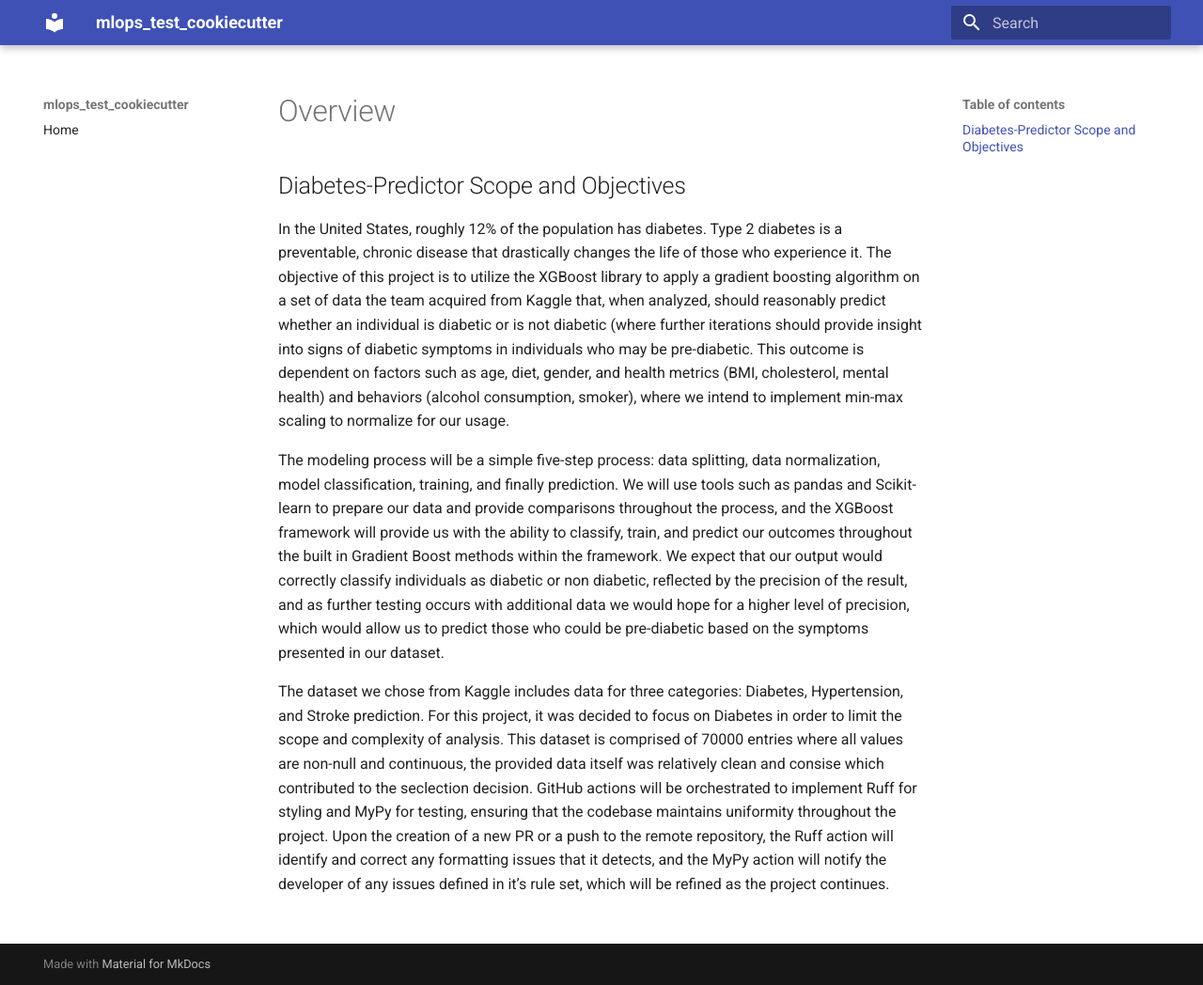
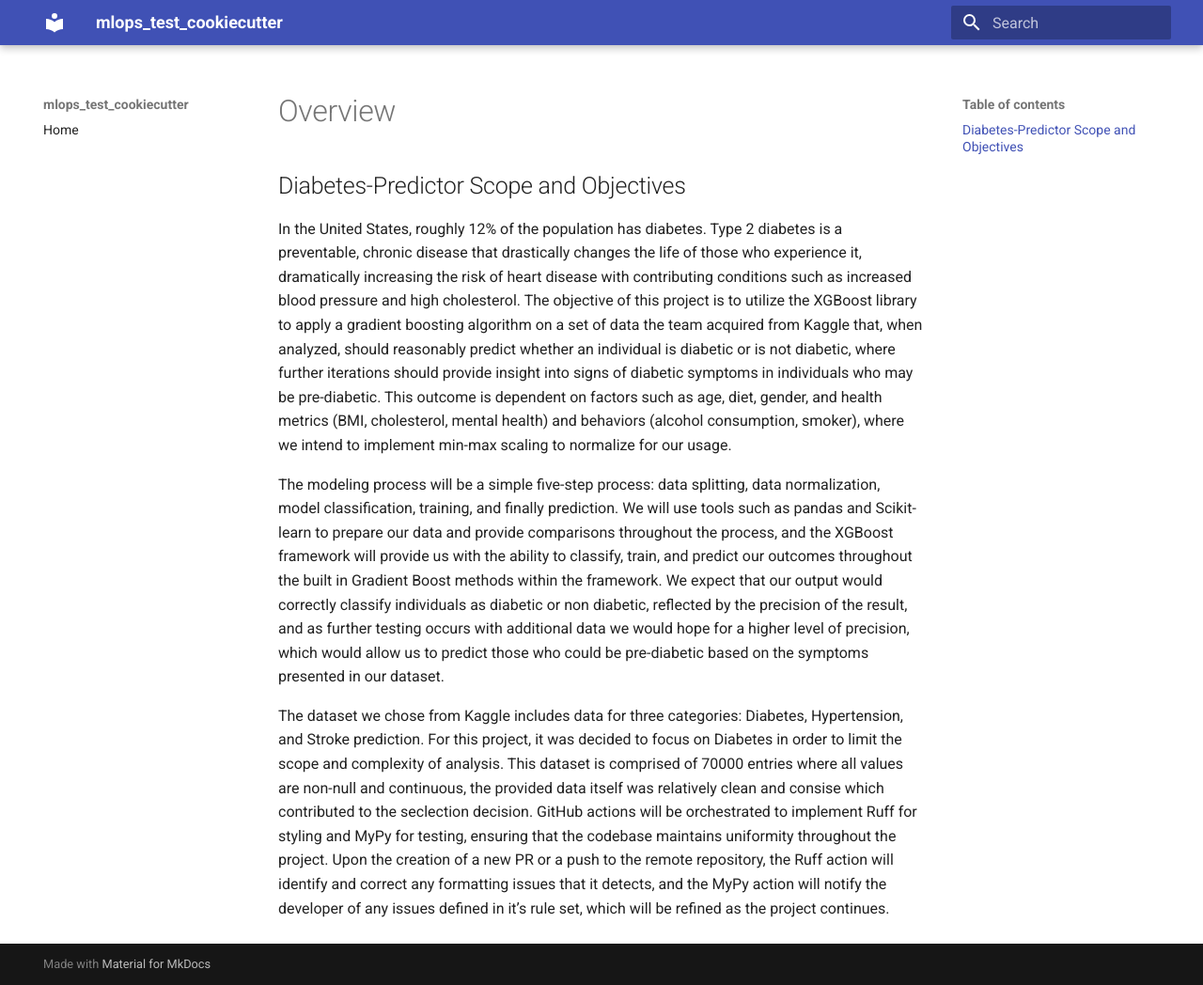
Before and after one commit to MLOps-Team-Spring-2024/Diabetes-Predictor, an MkDocs documentation site: the page built from docs/source/overview.md, in a window 1280 px wide and 1048 px high. Shown: the whole window at 94% size. Built offline with MkDocs 1.6.1 and Material for MkDocs 9.7.7, drawn with Linux system fonts in a browser that asks for light colours.

Commit message:
Update overview.md
change wording and punctuation

```diff
--- a/docs/source/overview.md
+++ b/docs/source/overview.md
@@ -1,6 +1,6 @@
 ## Diabetes-Predictor Scope and Objectives
 
-In the United States, roughly 12% of the population has diabetes. Type 2 diabetes is a preventable, chronic disease that drastically changes the life of those who experience it. The objective of this project is to utilize the XGBoost library to apply a gradient boosting algorithm on a set of data the team acquired from Kaggle that, when analyzed, should reasonably predict whether an individual is diabetic or is not diabetic (where further iterations should provide insight into signs of diabetic symptoms in individuals who may be pre-diabetic. This outcome is dependent on factors such as age, diet, gender, and health metrics (BMI, cholesterol, mental health) and behaviors (alcohol consumption, smoker), where we intend to implement min-max scaling to normalize for our usage.
+In the United States, roughly 12% of the population has diabetes. Type 2 diabetes is a preventable, chronic disease that drastically changes the life of those who experience it, dramatically increasing the risk of heart disease with contributing conditions such as increased blood pressure and high cholesterol. The objective of this project is to utilize the XGBoost library to apply a gradient boosting algorithm on a set of data the team acquired from Kaggle that, when analyzed, should reasonably predict whether an individual is diabetic or is not diabetic, where further iterations should provide insight into signs of diabetic symptoms in individuals who may be pre-diabetic. This outcome is dependent on factors such as age, diet, gender, and health metrics (BMI, cholesterol, mental health) and behaviors (alcohol consumption, smoker), where we intend to implement min-max scaling to normalize for our usage.
 
 The modeling process will be a simple five-step process: data splitting, data normalization, model classification, training, and finally prediction. We will use tools such as pandas and Scikit-learn to prepare our data and provide comparisons throughout the process, and the XGBoost framework will provide us with the ability to classify, train, and predict our outcomes throughout the built in Gradient Boost methods within the framework. We expect that our output would correctly classify individuals as diabetic or non diabetic, reflected by the precision of the result, and as further testing occurs with additional data we would hope for a higher level of precision, which would allow us  to predict those who could be pre-diabetic based on the symptoms presented in our dataset.
 
```
